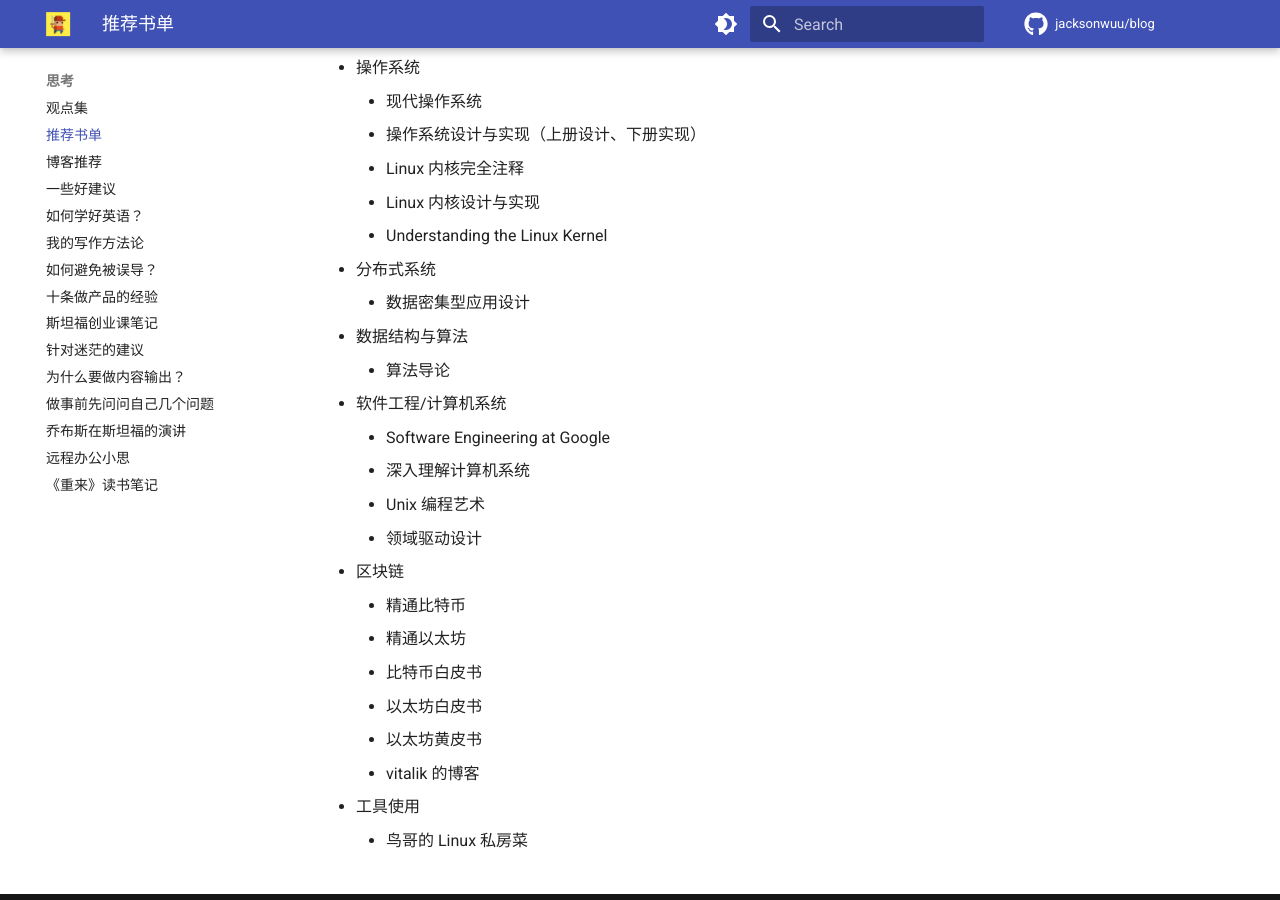
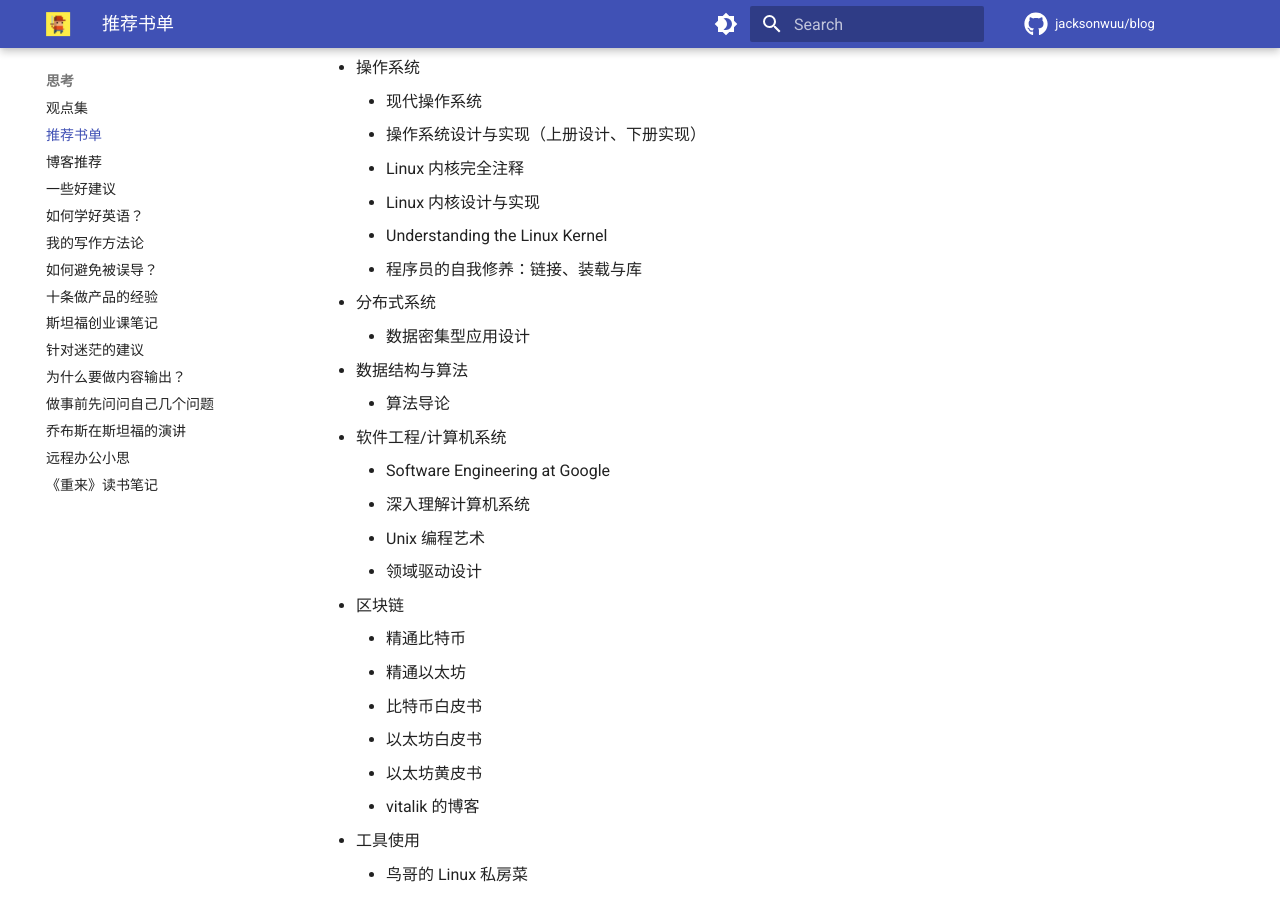
Before and after one commit to jacksonwuu/blog, an MkDocs documentation site: the page built from docs/thinking/推荐书单.md, in a window 1280 px wide and 900 px high, scrolled down 2036 px. Built offline with MkDocs 1.6.1 and Material for MkDocs 9.7.7, drawn with Linux system fonts in a browser that asks for light colours; comment, search, counter and statistics services are not loaded.

Commit message:
Add recommand book

```diff
--- a/docs/thinking/推荐书单.md
+++ b/docs/thinking/推荐书单.md
@@ -93,6 +93,7 @@
         -   Linux 内核完全注释
         -   Linux 内核设计与实现
         -   Understanding the Linux Kernel
+        -   程序员的自我修养：链接、装载与库
 
     -   分布式系统
 
```
Also changed, not shown: 1 other file.
